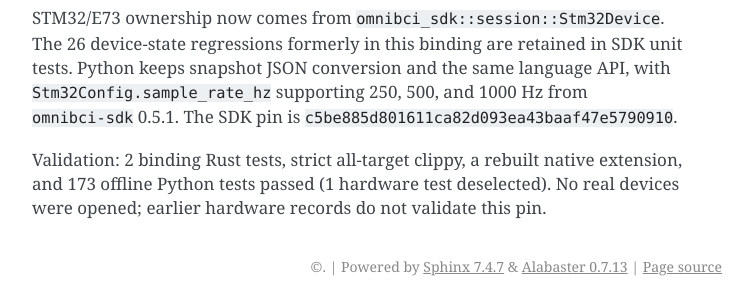
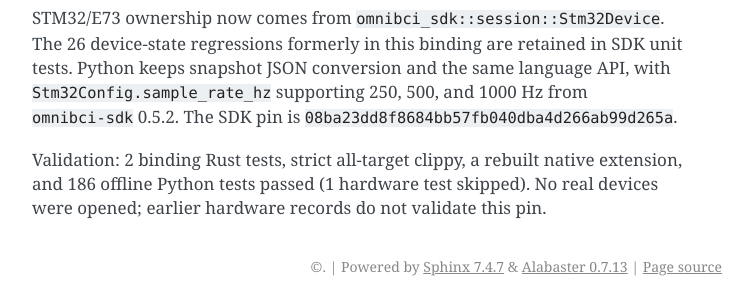
Before and after one commit to Omni-Intel/omnibci-python, a Sphinx documentation site: the page built from docs/development.rst, in a window 1280 px wide. Shown: the part 2024-2324 px from the top of the page, without its empty margins (388-1141 px from the left). Built offline with Sphinx 7.4.7, drawn with Linux system fonts in a browser that asks for light colours.

Commit message:
chore(sdk): update omnibci-sdk to 0.5.2 (08ba23d)
Advance the sdk submodule to omnibci-sdk master (08ba23d, v0.5.2), which adds dongle firmware version discovery and E73 firmware version queries over ESB dongle connections, and update Cargo.toml, Cargo.lock, SDK_REVISION, and documentation.

Co-authored-by: Gemini <200291788+gemini-code-assist@users.noreply.github.com>

```diff
--- a/Cargo.toml
+++ b/Cargo.toml
@@ -12,7 +12,7 @@ name = "_native"
 crate-type = ["cdylib", "rlib"]
 
 [dependencies]
-omnibci-sdk = { path = "sdk", version = "0.5.1", features = ["esp32", "e73-ble", "trigger"] }
+omnibci-sdk = { path = "sdk", version = "0.5.2", features = ["esp32", "e73-ble", "trigger"] }
 pyo3 = { version = "0.29.2", features = ["abi3-py311"] }
 serde = { version = "1", features = ["derive"] }
 serde_json = "1"
--- a/docs/development.rst
+++ b/docs/development.rst
@@ -74,9 +74,9 @@ STM32/E73 ownership now comes from ``omnibci_sdk::session::Stm32Device``.
 The 26 device-state regressions formerly in this binding are retained in SDK
 unit tests. Python keeps snapshot JSON conversion and the same language API,
 with ``Stm32Config.sample_rate_hz`` supporting 250, 500, and 1000 Hz from
-``omnibci-sdk`` 0.5.1.
-The SDK pin is ``c5be885d801611ca82d093ea43baaf47e5790910``.
+``omnibci-sdk`` 0.5.2.
+The SDK pin is ``08ba23dd8f8684bb57fb040dba4d266ab99d265a``.
 
 Validation: 2 binding Rust tests, strict all-target clippy, a rebuilt native
-extension, and 173 offline Python tests passed (1 hardware test deselected).
+extension, and 186 offline Python tests passed (1 hardware test skipped).
 No real devices were opened; earlier hardware records do not validate this pin.
```
Also changed, not shown: README.md (+1 -1 lines), 2 other files.
